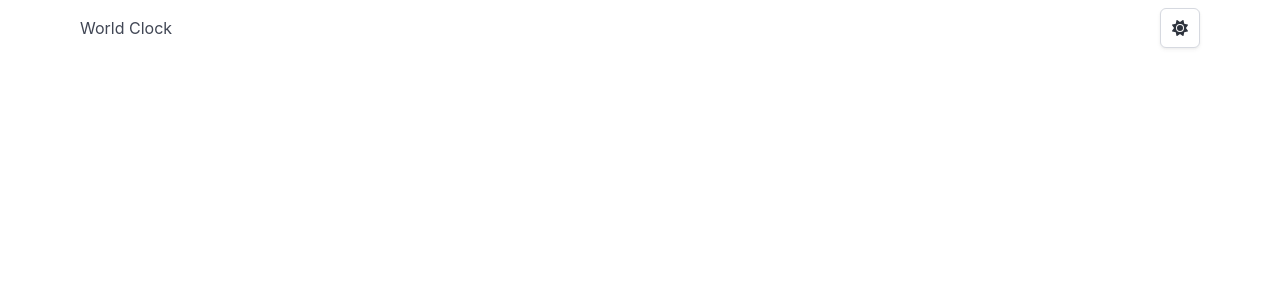
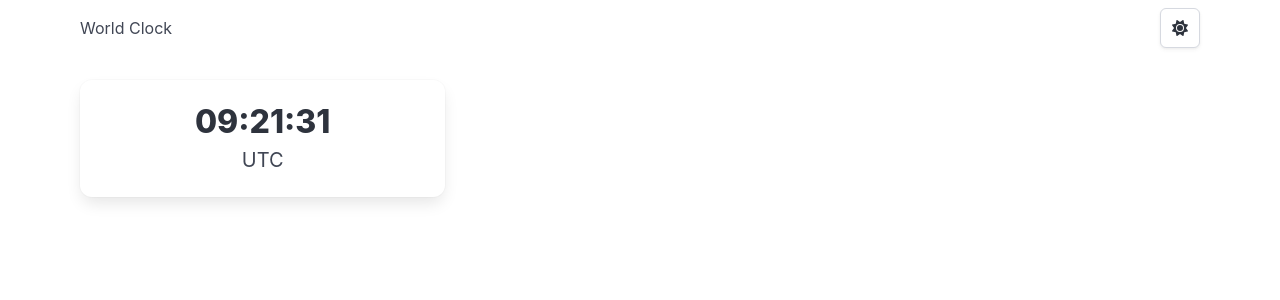
Before and after one commit to Link1515/world-clock, a Vue app: page / in a window 1280 px wide. Shown: the top 300 px of the page. Built offline with nearby package versions, Linux system fonts and the light colour scheme.

Commit message:
enable clock

```diff
--- a/package.json
+++ b/package.json
@@ -15,6 +15,7 @@
     "@fortawesome/free-solid-svg-icons": "^6.6.0",
     "@fortawesome/vue-fontawesome": "^3.0.8",
     "bulma": "^1.0.2",
+    "luxon": "^3.5.0",
     "vue": "^3.4.37"
   },
   "devDependencies": {
--- a/src/App.vue
+++ b/src/App.vue
@@ -1,14 +1,26 @@
 <script setup>
-import { onMounted } from 'vue';
 import { initTheme } from '~/services/themeService';
+import { getUserTimezone } from '~/services/timeService';
 
 import Header from '~/components/Header.vue';
+import ClockCard from '~/components/ClockCard.vue';
 
-onMounted(initTheme);
+initTheme();
+
+const userTimezone = getUserTimezone();
 </script>
 
 <template>
   <div class="container px-4">
     <Header />
+    <div
+      class="fixed-grid has-1-cols-mobile has-2-cols-tablet has-3-cols-desktop"
+    >
+      <div class="grid">
+        <div class="cell">
+          <ClockCard :timezone="userTimezone" />
+        </div>
+      </div>
+    </div>
   </div>
 </template>
--- a/src/components/ClockCard.vue
+++ b/src/components/ClockCard.vue
@@ -1,21 +1,27 @@
 <script setup>
+import { ref, onUnmounted } from 'vue';
+import { getCurrentTime } from '~/services/timeService';
+
 const props = defineProps({
-  time: {
-    type: String,
-    required: true
-  },
   timezone: {
     type: String,
     required: true
   }
 });
+
+const time = ref(getCurrentTime(props.timezone));
+const intervalTimer = setInterval(() => {
+  time.value = getCurrentTime(props.timezone);
+}, 1000);
+
+onUnmounted(() => clearInterval(intervalTimer));
 </script>
 
 <template>
   <div class="card">
     <div class="card-content">
       <div class="content">
-        <p class="title has-text-centered mb-2">{{ props.time }}</p>
+        <p class="title has-text-centered mb-2">{{ time }}</p>
         <div class="subtitle has-text-centered">
           {{ props.timezone }}
         </div>
--- /dev/null
+++ b/src/services/timeService.js
@@ -0,0 +1,11 @@
+import { DateTime } from 'luxon';
+
+export const getUserTimezone = () =>
+  Intl.DateTimeFormat().resolvedOptions().timeZone;
+
+export const getCurrentTime = timezone => {
+  if (!timezone) {
+    timezone = getUserTimezone();
+  }
+  return DateTime.now().setZone(timezone).toFormat('HH:mm:ss');
+};
```
Also changed, not shown: 1 other file (tests, documents, lock files or other folders).
